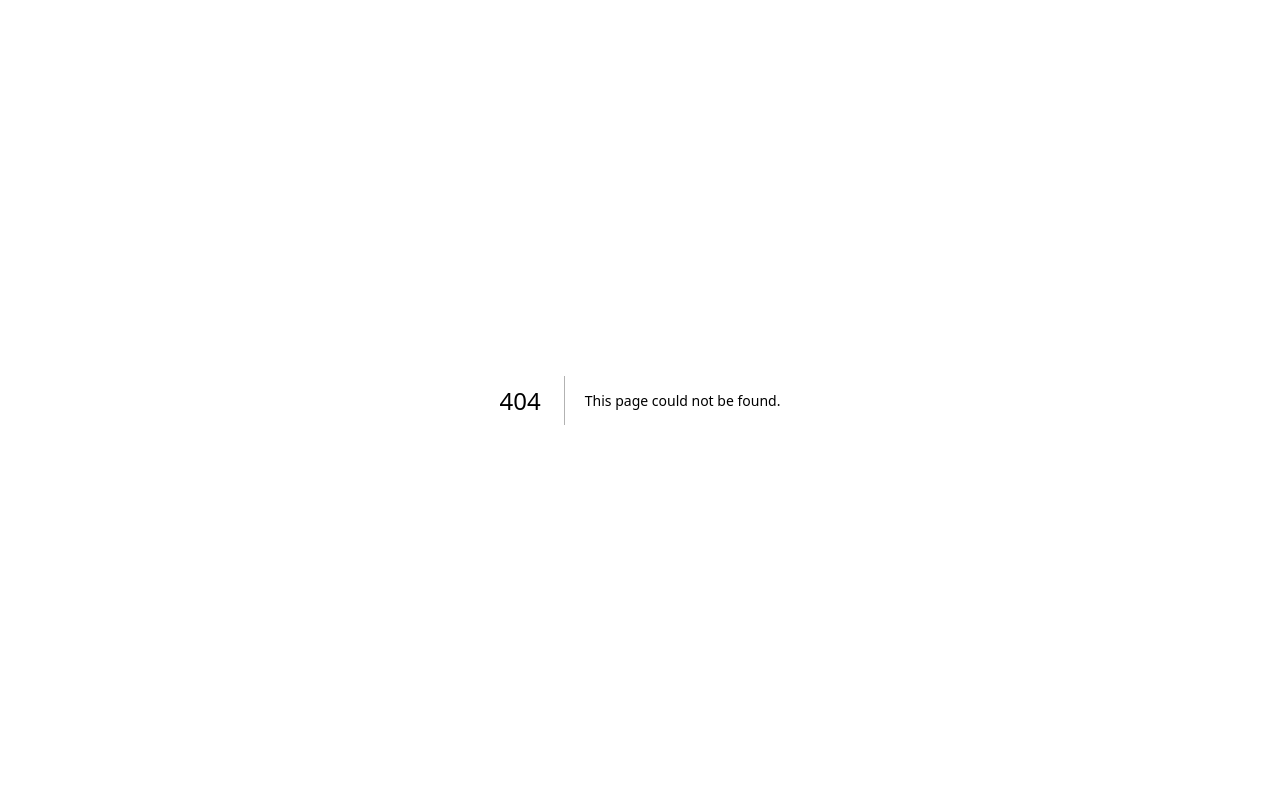
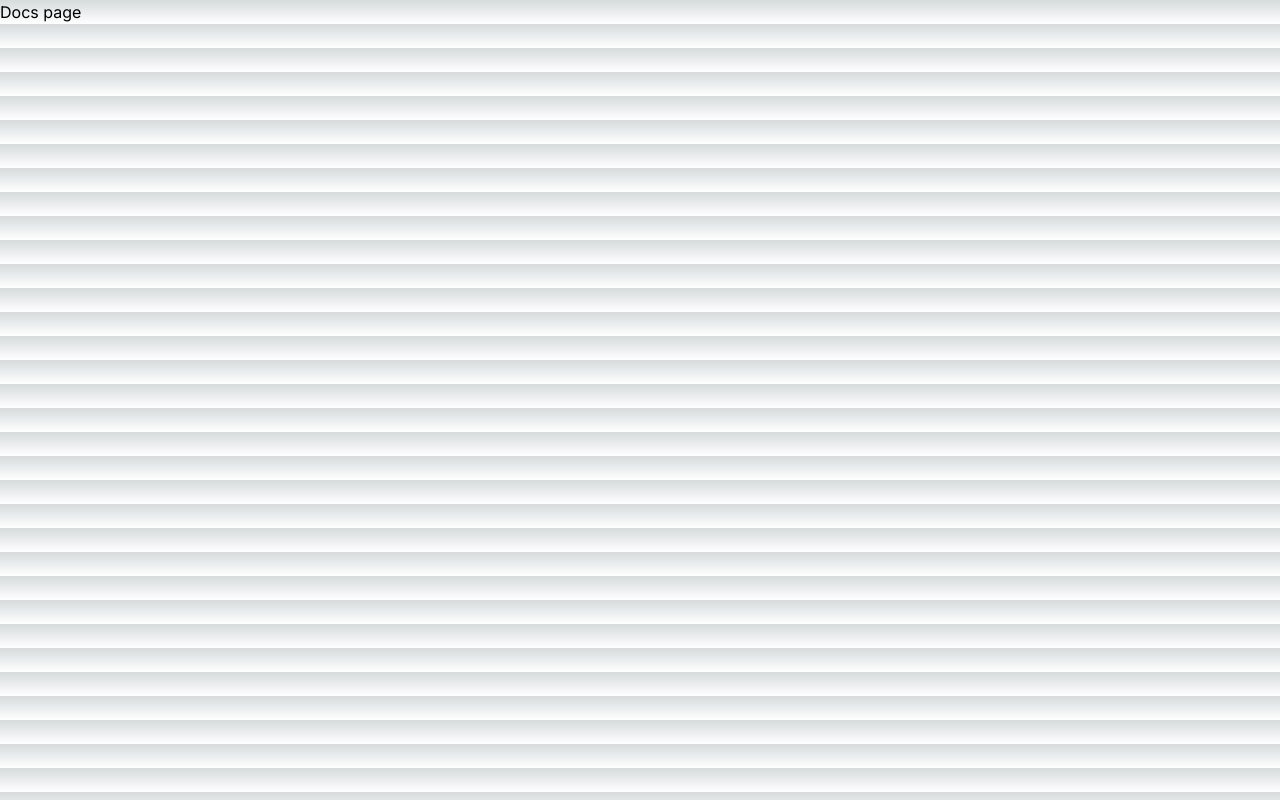
Before and after one commit to AnilBASARAN/scottappnextjss, a Next.js app: page /docs in a window 1280 px wide. Before the commit this address had no page. Built offline with nearby package versions, Linux system fonts and the light colour scheme.

Commit message:
learning how routing works in next.js

```diff
--- /dev/null
+++ b/app/(dashboard)/todos/page.tsx
@@ -0,0 +1,4 @@
+const SettingsPage = ()=>{
+    return <div>Todos Page</div>
+}
+export default SettingsPage
--- /dev/null
+++ b/app/docs/page.tsx
@@ -0,0 +1,4 @@
+const DocsPage = ()=> {
+    return <div>Docs page</div>
+}
+export default DocsPage
```
